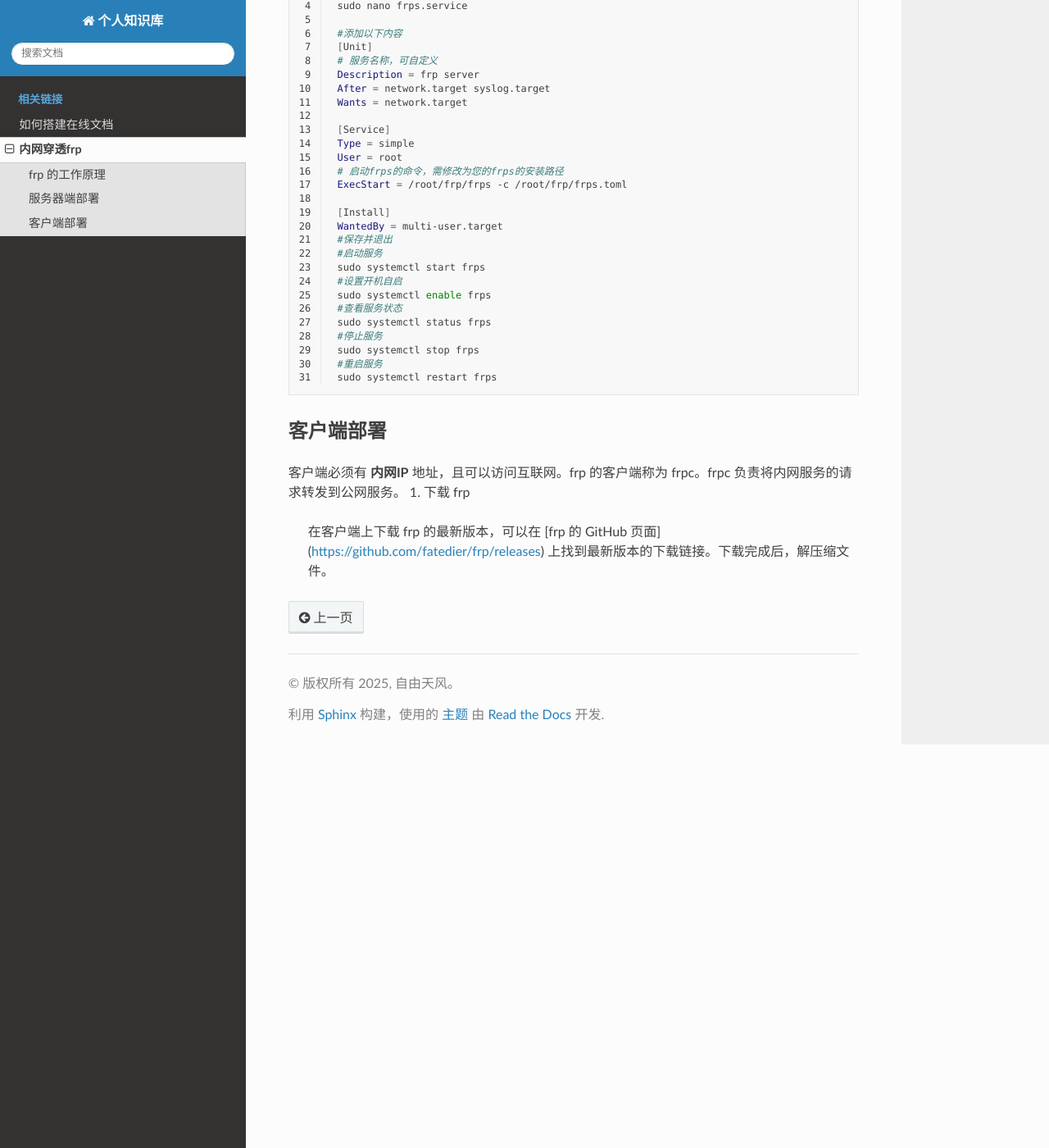
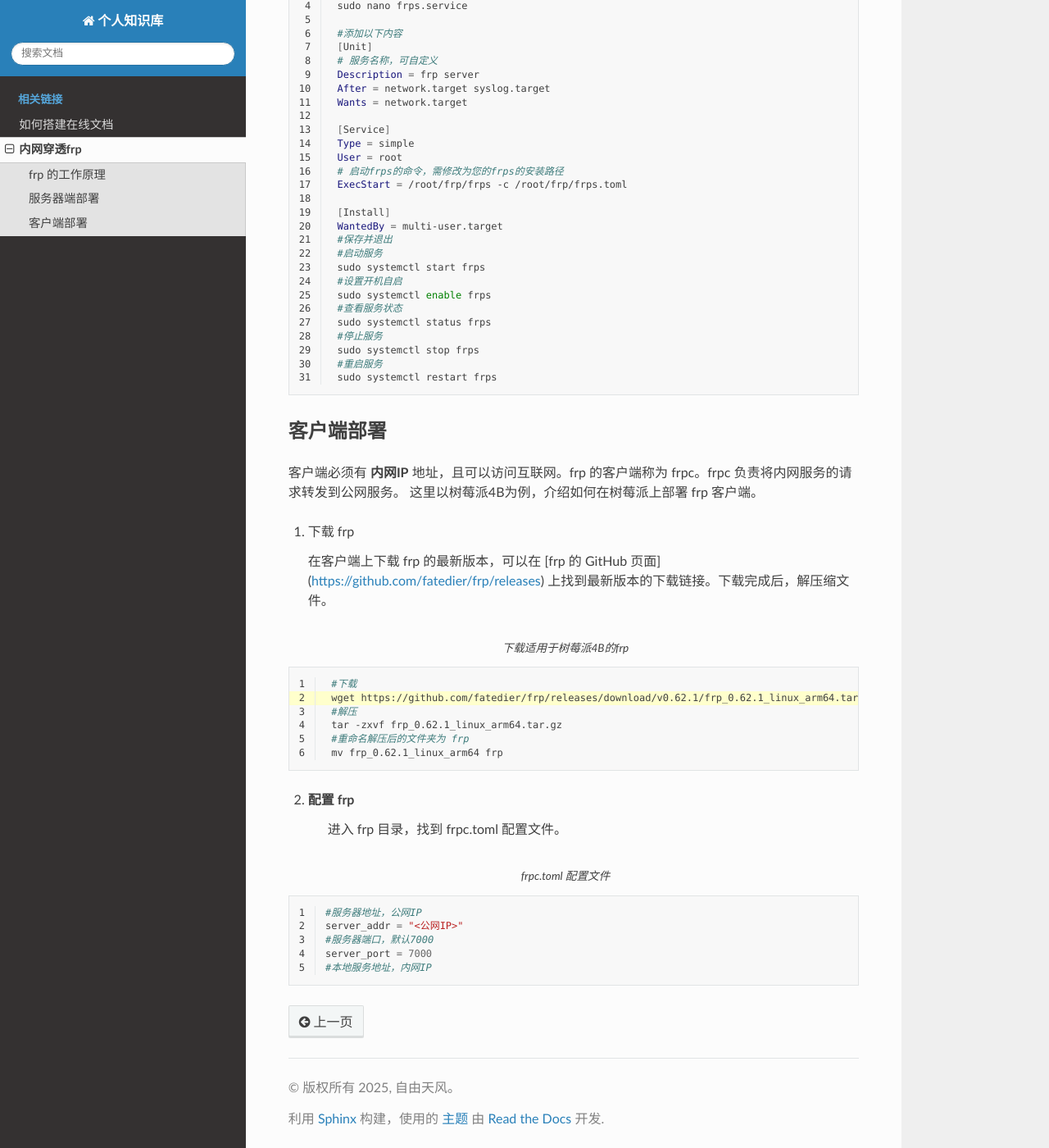
Before and after one commit to qiwanwan/online-documents, a Sphinx documentation site: the page built from source/how_to_use_frp.rst, in a window 1280 px wide and 1400 px high, scrolled down 2225 px. Shown: the whole window at 82% size. Built offline with Sphinx 7.4.7 and the Read the Docs theme 3.1.0, drawn with Linux system fonts in a browser that asks for light colours.

Commit message:
update sphinx

```diff
--- a/source/how_to_use_frp.rst
+++ b/source/how_to_use_frp.rst
@@ -125,6 +125,35 @@ frp 的工作原理如下图所示：
 客户端部署
 ----------------------------
 客户端必须有 **内网IP** 地址，且可以访问互联网。frp 的客户端称为 frpc。frpc 负责将内网服务的请求转发到公网服务。
+这里以树莓派4B为例，介绍如何在树莓派上部署 frp 客户端。
+
 1. 下载 frp
 
    在客户端上下载 frp 的最新版本，可以在 [frp 的 GitHub 页面](https://github.com/fatedier/frp/releases) 上找到最新版本的下载链接。下载完成后，解压缩文件。
+
+.. code-block:: sh
+   :caption: 下载适用于树莓派4B的frp
+   :name: test333
+   :emphasize-lines: 2
+   :linenos:
+
+    #下载
+    wget https://github.com/fatedier/frp/releases/download/v0.62.1/frp_0.62.1_linux_arm64.tar.gz
+    #解压
+    tar -zxvf frp_0.62.1_linux_arm64.tar.gz
+    #重命名解压后的文件夹为 frp
+    mv frp_0.62.1_linux_arm64 frp
+
+2. 配置 frp
+    进入 frp 目录，找到 frpc.toml 配置文件。
+
+.. code-block:: toml
+   :caption: frpc.toml 配置文件
+   :name: test444
+   :linenos:
+
+   #服务器地址，公网IP
+   server_addr = "<公网IP>"
+   #服务器端口，默认7000
+   server_port = 7000
+   #本地服务地址，内网IP
```
